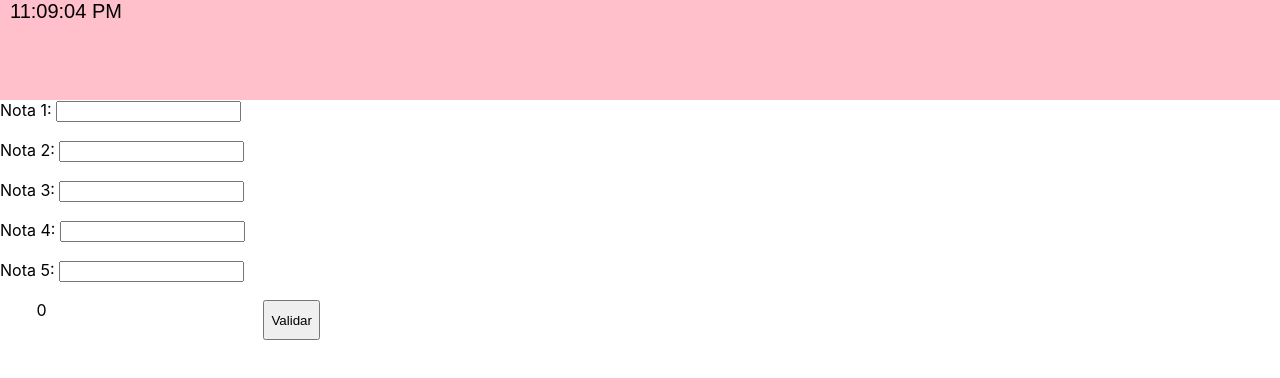
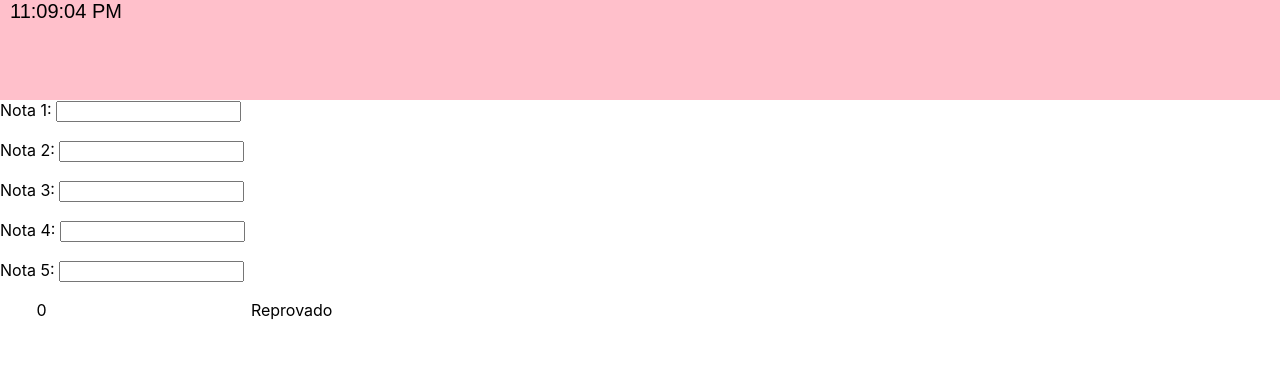
Before and after one commit to VitorVitima/ReactPratica, a React (Create React App) app: page / in a window 1280 px wide. Shown: the top 378 px of the page. Built offline with nearby package versions, Linux system fonts and the light colour scheme.

Commit message:
Update Validador.jsx

```diff
--- a/src/componentes/body/math/somaInputs2/Validador.jsx
+++ b/src/componentes/body/math/somaInputs2/Validador.jsx
@@ -2,15 +2,7 @@ import './css/styleVal.css';
 function Validador(props){
     return(
         <div id='val'>
-            <button
-                onClick={(e)=>{
-                    if(props.result > 60){
-                        e.target.innerHTML = 'Passou'
-                    } else{
-                        e.target.innerHTML = 'Não passou'
-                    }
-                }}
-            >Validar</button>
+                {props.result >= 60?'Aprovado':'Reprovado'}
         </div>
     )
 }
```
